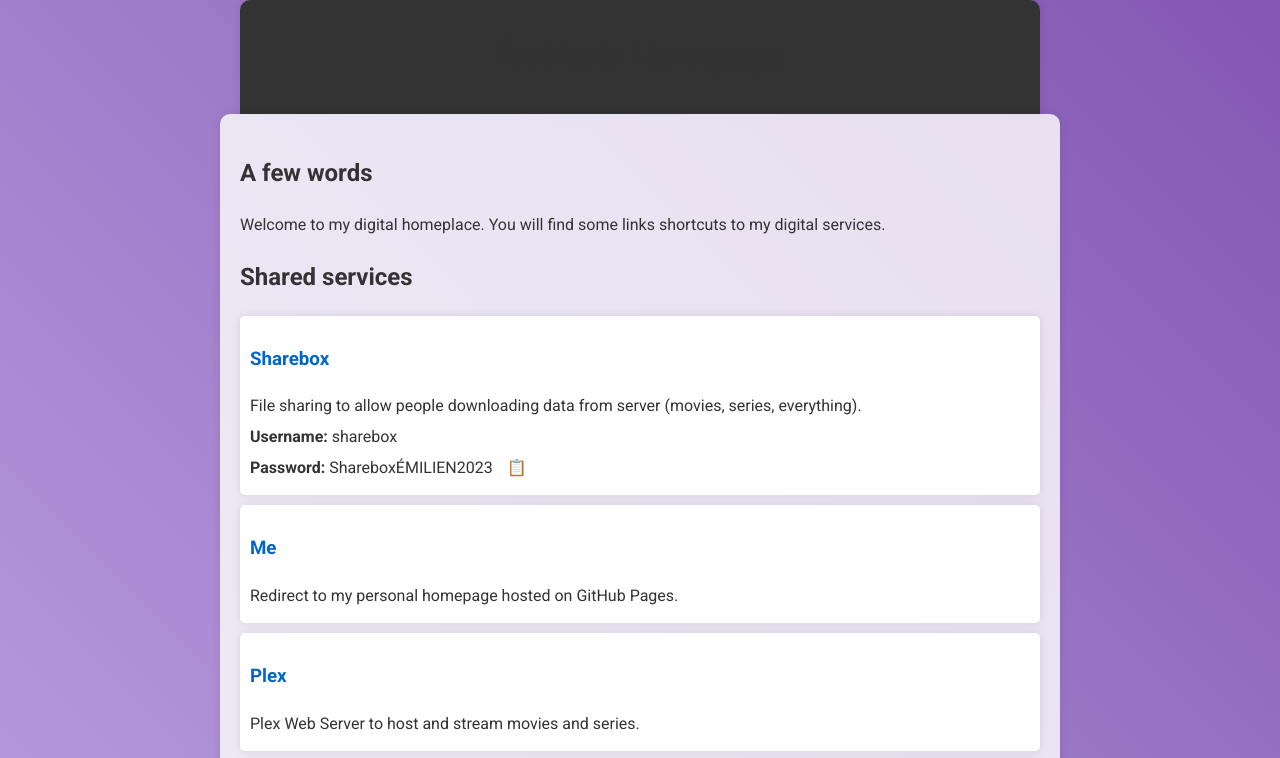
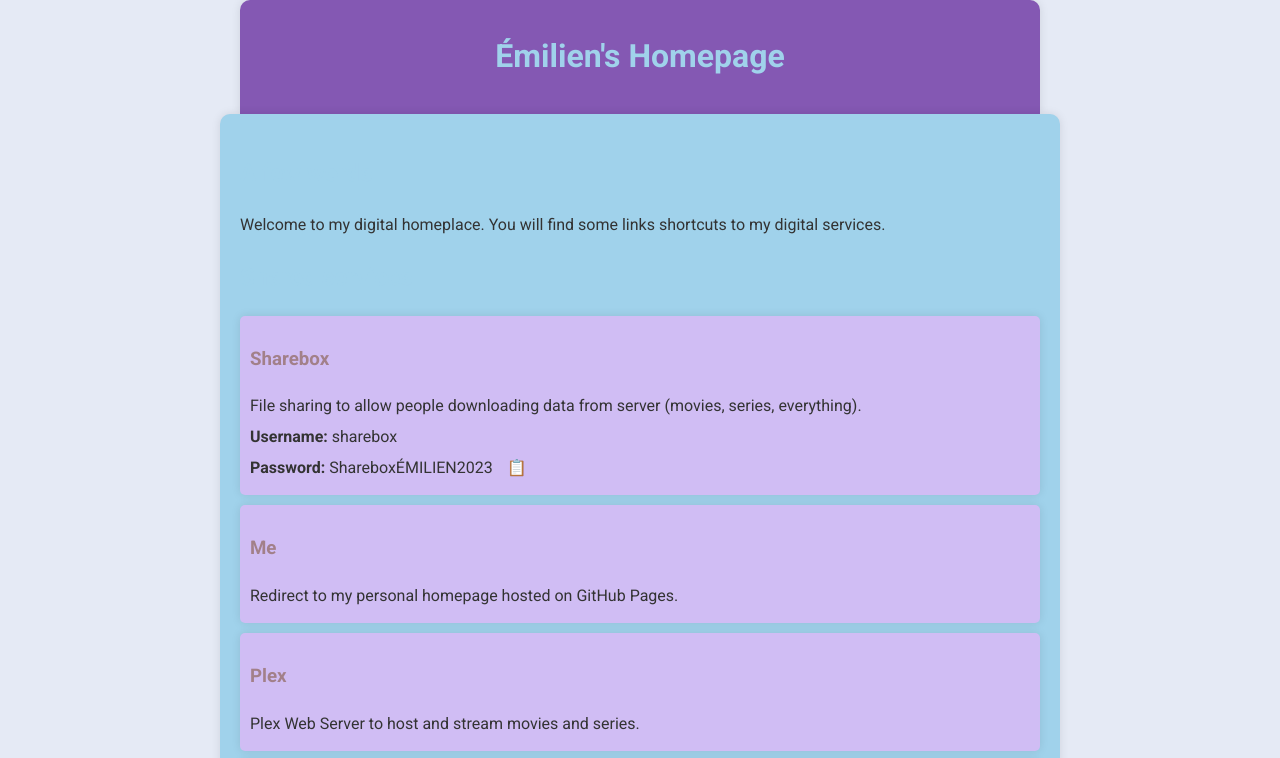
Before and after one commit to Emilien-Foissotte/homepage, a plain HTML site: page static/index.html in a window 1280 px wide. Shown: the top 758 px of the page. Drawn offline with Linux system fonts and the light colour scheme.

Commit message:
fix: header color index.html

```diff
--- a/static/index.html
+++ b/static/index.html
@@ -11,43 +11,36 @@
             line-height: 1.6;
             margin: 0;
             padding: 0;
-            background: linear-gradient(45deg, #a0d2eb, #e5eaf5, #d0bdf4, #8458B3, #a28089);
-            background-size: 400% 400%;
-            animation: gradient 15s ease infinite;
+            background-color: #e5eaf5; /* Freeze Purple */
             color: #333;
-        }
-        @keyframes gradient {
-            0% { background-position: 0% 50%; }
-            50% { background-position: 100% 50%; }
-            100% { background-position: 0% 50%; }
         }
         header, .container {
             max-width: 800px;
             margin: 0 auto;
             padding: 20px;
-            background: rgba(255, 255, 255, 0.8);
+            background: #a0d2eb; /* Ice Cold */
             border-radius: 10px;
             box-shadow: 0 0 10px rgba(0, 0, 0, 0.1);
         }
         header {
-            background: #333;
+            background: #8458B3; /* Purple Pain */
             color: #fff;
             padding: 10px 0;
             text-align: center;
             border-radius: 10px 10px 0 0;
         }
         h1, h2 {
-            color: #333;
+            color: #a0d2eb; /* Ice Cold */
         }
         a {
-            color: #0066cc;
+            color: #a28089; /* Heavy Purple */
             text-decoration: none;
         }
         a:hover {
             text-decoration: underline;
         }
         .service {
-            background: #fff;
+            background: #d0bdf4; /* Medium Purple */
             margin: 10px 0;
             padding: 10px;
             border-radius: 5px;
```
